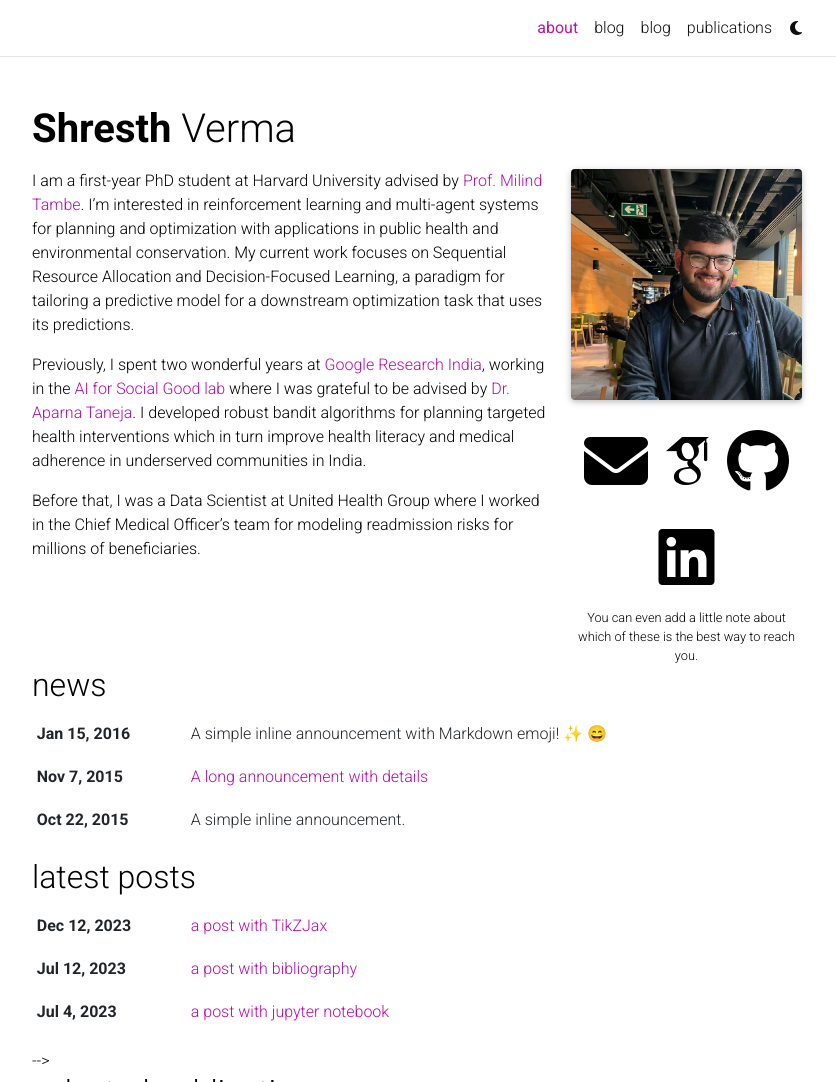
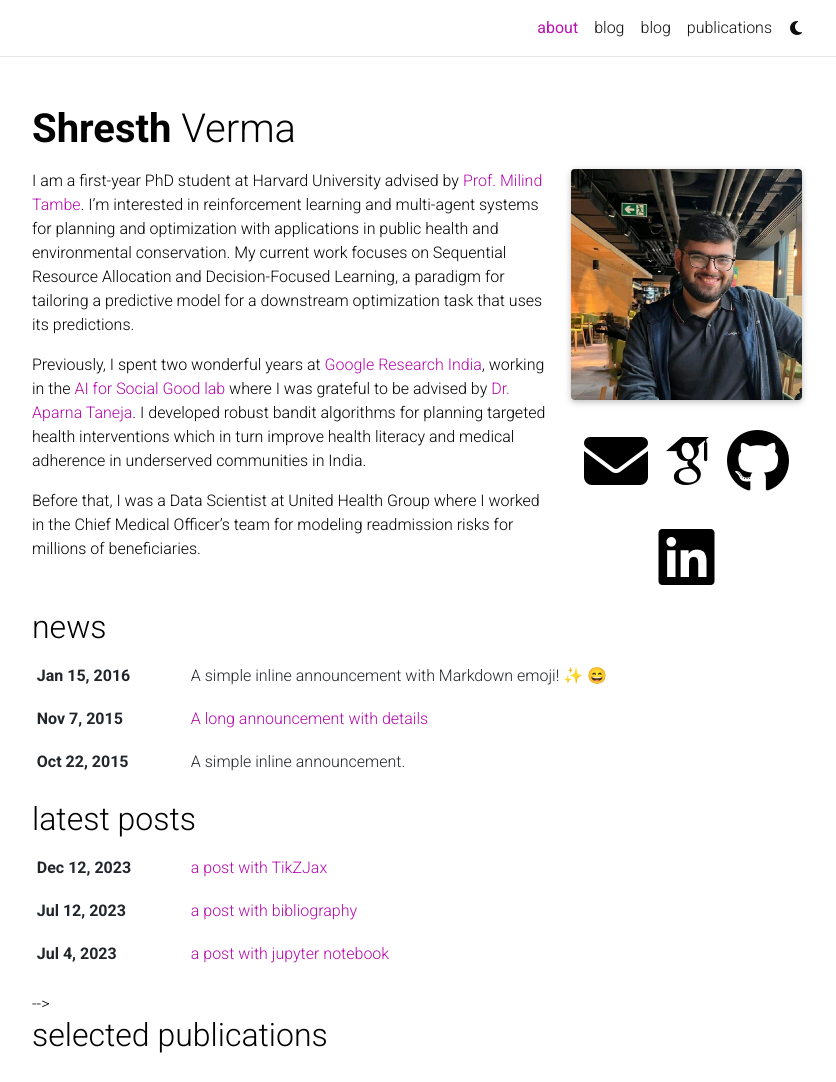
Before and after one commit to vermashresth/vermashresth.github.io, a Jekyll site: the page built from _pages/about.md, in a window 1280 px wide and 1314 px high, cut to the strip 0-1082 px from the top of the window. Shown: the whole strip, without its empty margins (223-1059 px from the left). Built offline with Jekyll 4.4.1, drawn with Linux system fonts in a browser that asks for light colours; full-size pictures stand in for the smaller copies a plugin makes; emoji names are drawn with the system emoji font; some web fonts are replaced; comment, search, counter and statistics services are not loaded; a style sheet for code colours, icons or effects is not loaded.

Commit message:
Update _config.yml

```diff
--- a/_config.yml
+++ b/_config.yml
@@ -104,7 +104,6 @@ zotero_username: # your zotero username
 wechat_qr: # filename of your wechat qr-code saved as an image (e.g., wechat-qr.png if saved to assets/img/wechat-qr.png)
 
 contact_note: >
-  You can even add a little note about which of these is the best way to reach you.
 
 # -----------------------------------------------------------------------------
 # Analytics and search engine verification
@@ -178,10 +177,10 @@ collections:
 announcements:
   enabled: true
   scrollable: true # adds a vertical scroll bar if there are more than 3 news items
-  limit: 5 # leave blank to include all the news in the `_news` folder
+  limit: 7 # leave blank to include all the news in the `_news` folder
 
 latest_posts:
-  enabled: true
+  enabled: false
   scrollable: true # adds a vertical scroll bar if there are more than 3 new posts items
   limit: 3 # leave blank to include all the blog posts
 
```
